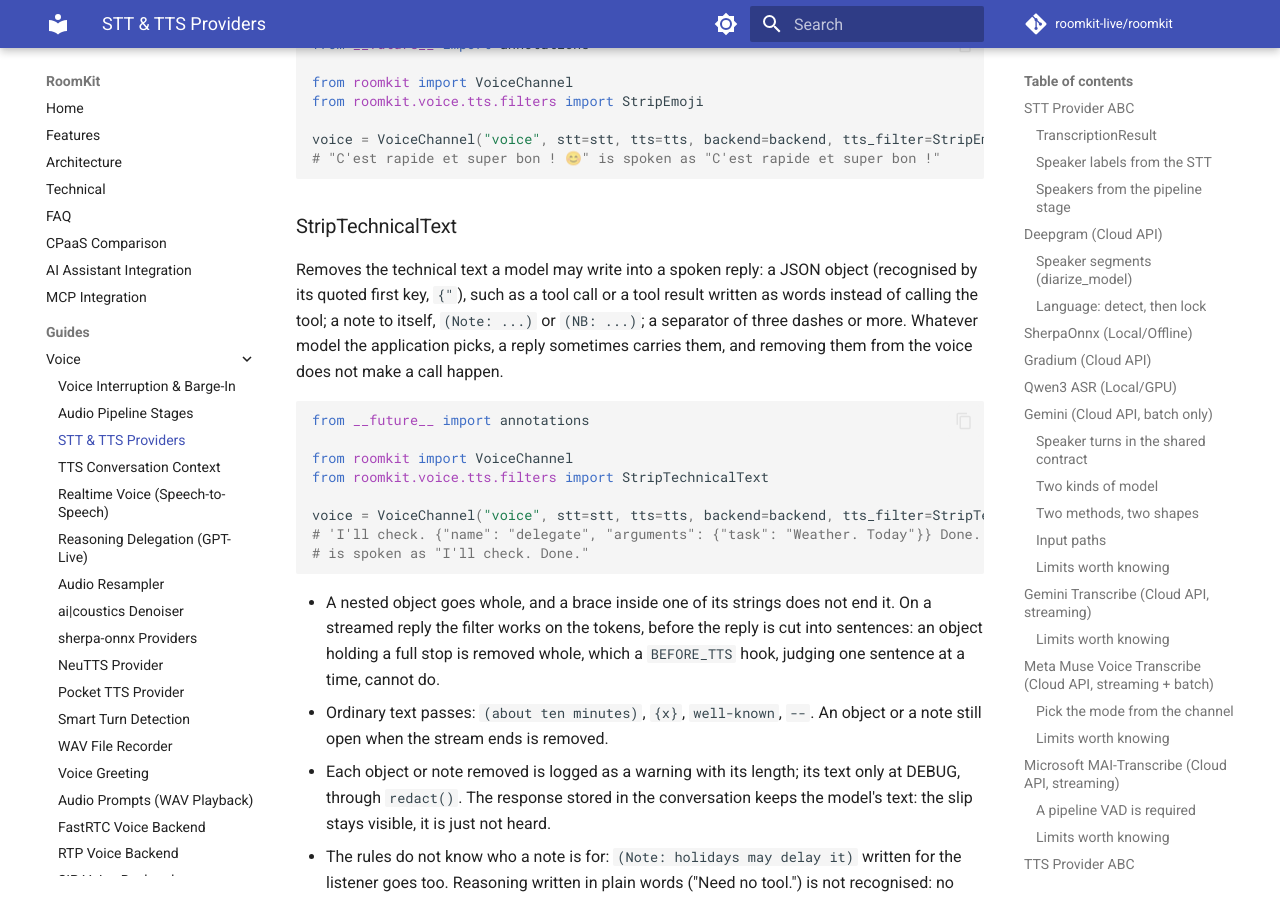
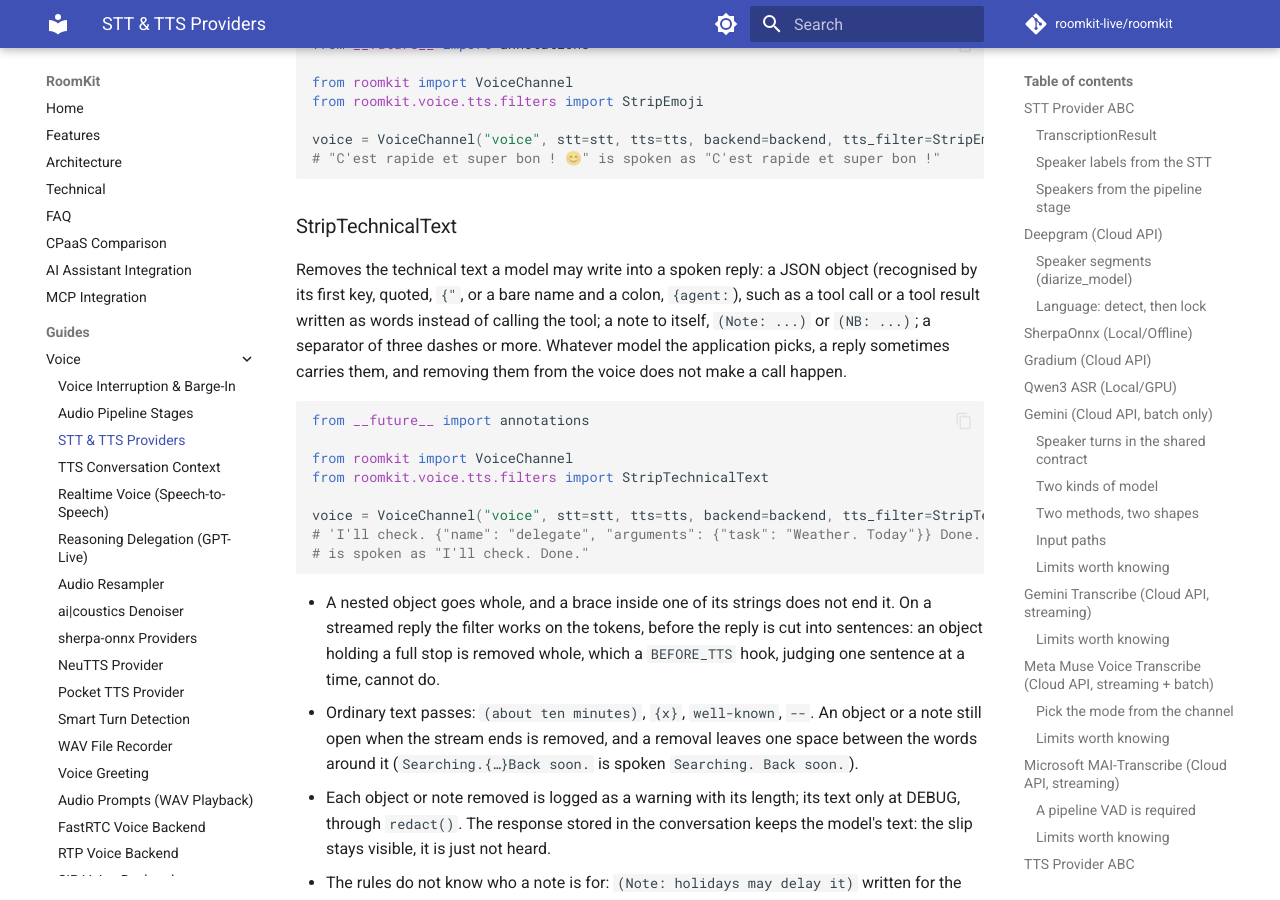
Before and after one commit to roomkit-live/roomkit-docs, an MkDocs documentation site: the page built from docs/guides/stt-tts-providers.md, in a window 1280 px wide and 900 px high, scrolled down 43385 px. Built offline with MkDocs 1.6.1 and Material for MkDocs 9.7.7, drawn with Linux system fonts in a browser that asks for light colours; comment, search, counter and statistics services are not loaded.

Commit message:
docs(voice): StripTechnicalText also takes an object with a bare first key, and keeps the words around a removal apart (RMK-624)

```diff
--- a/docs/guides/stt-tts-providers.md
+++ b/docs/guides/stt-tts-providers.md
@@ -1845,7 +1845,8 @@ voice = VoiceChannel("voice", stt=stt, tts=tts, backend=backend, tts_filter=Stri
 ### StripTechnicalText
 
 Removes the technical text a model may write into a spoken reply: a JSON object
-(recognised by its quoted first key, `{"`), such as a tool call or a tool
+(recognised by its first key, quoted, `{"`, or a bare name and a colon,
+`{agent:`), such as a tool call or a tool
 result written as words instead of calling the tool; a note to itself,
 `(Note: ...)` or `(NB: ...)`; a separator of three dashes or more. Whatever
 model the application picks, a reply sometimes carries them, and removing them
@@ -1867,7 +1868,9 @@ voice = VoiceChannel("voice", stt=stt, tts=tts, backend=backend, tts_filter=Stri
   is cut into sentences: an object holding a full stop is removed whole, which
   a `BEFORE_TTS` hook, judging one sentence at a time, cannot do.
 - Ordinary text passes: `(about ten minutes)`, `{x}`, `well-known`, `--`. An
-  object or a note still open when the stream ends is removed.
+  object or a note still open when the stream ends is removed, and a removal
+  leaves one space between the words around it (`Searching.{…}Back soon.` is
+  spoken `Searching. Back soon.`).
 - Each object or note removed is logged as a warning with its length; its text
   only at DEBUG, through `redact()`. The response stored in the conversation
   keeps the model's text: the slip stays visible, it is just not heard.
```
